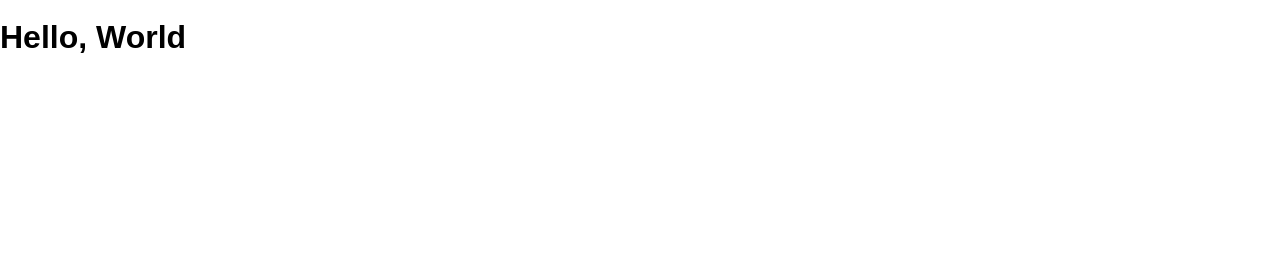
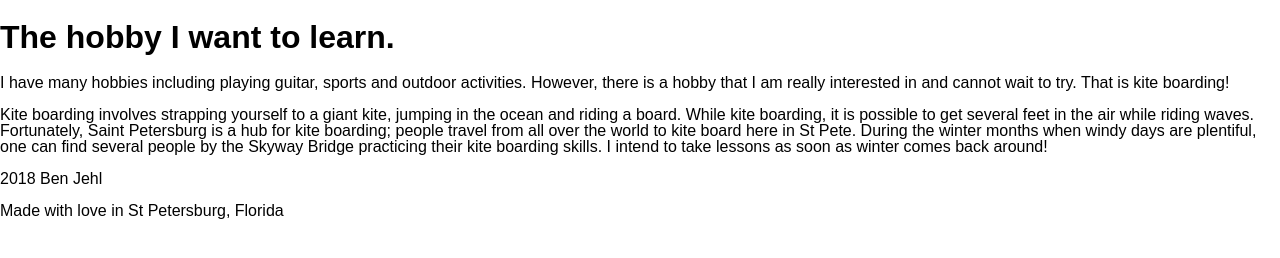
Before and after one commit to benjaminkent/hobbies, a website: page public/index.html in a window 1280 px wide. Drawn offline with Linux system fonts and the light colour scheme.

Commit message:
explorer mode complete

```diff
--- a/public/index.html
+++ b/public/index.html
@@ -7,6 +7,21 @@
     <link rel="stylesheet" href="/screen.css">
   </head>
   <body>
-    <h1>Hello, World</h1>
+    <h1>The hobby I want to learn.</h1>
+    <p>I have many hobbies including playing guitar, sports and
+      outdoor activities. However, there is a hobby that I am really
+      interested in and cannot wait to try. That is kite boarding!</p>
+    <p>Kite boarding involves strapping yourself to a giant kite,
+      jumping in the ocean and riding a board. While kite boarding, it is
+      possible to get several feet in the air while riding waves. Fortunately,
+      Saint Petersburg is a hub for kite boarding; people travel from all over
+      the world to kite board here in St Pete. During the winter months
+      when windy days are plentiful, one can find several people by the
+      Skyway Bridge practicing their kite boarding skills. I intend to take
+      lessons as soon as winter comes back around!</p>
+      <footer>
+        <p>2018 Ben Jehl</p>
+        <p>Made with love in St Petersburg, Florida</p>
+      </footer>
   </body>
 </html>
--- a/public/screen.css
+++ b/public/screen.css
@@ -7,3 +7,6 @@ body {
   min-height: 100%;
   font: 16px / 1 sans-serif;
 }
+
+footer{
+}
```
